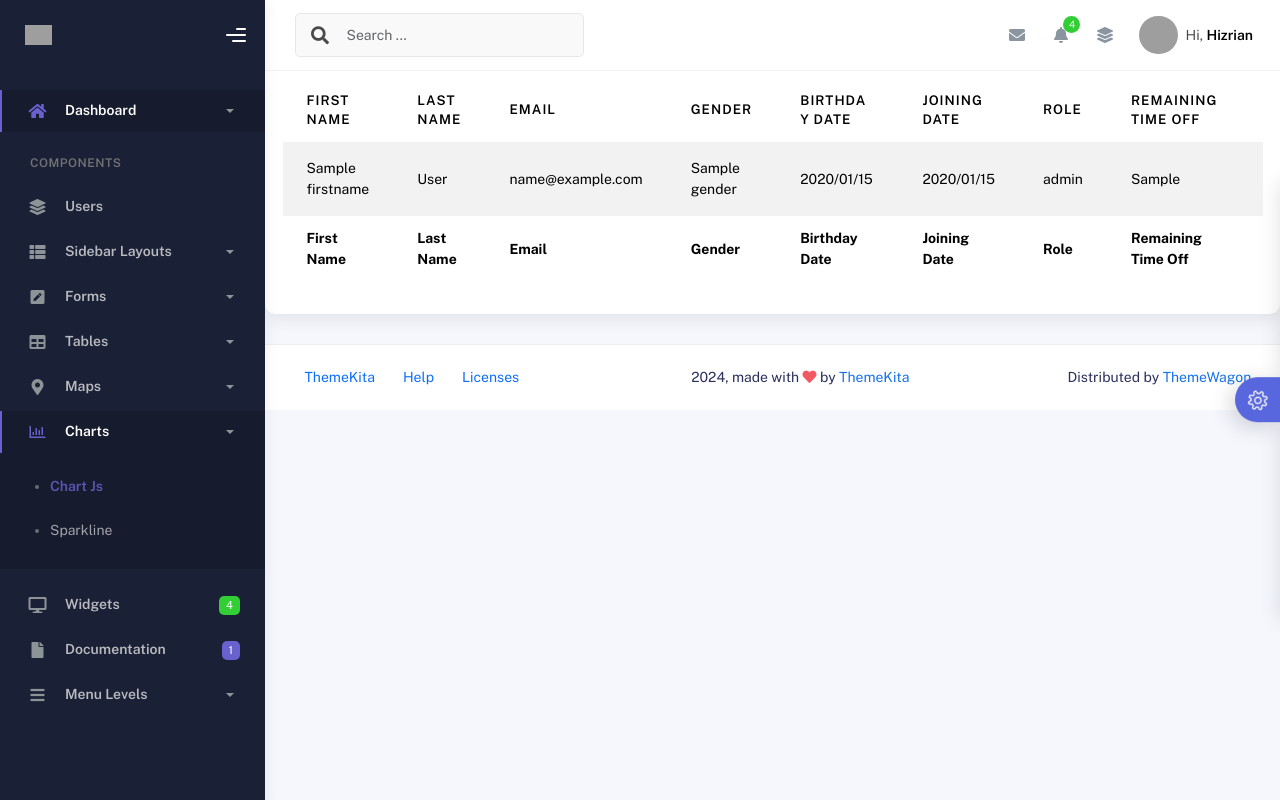
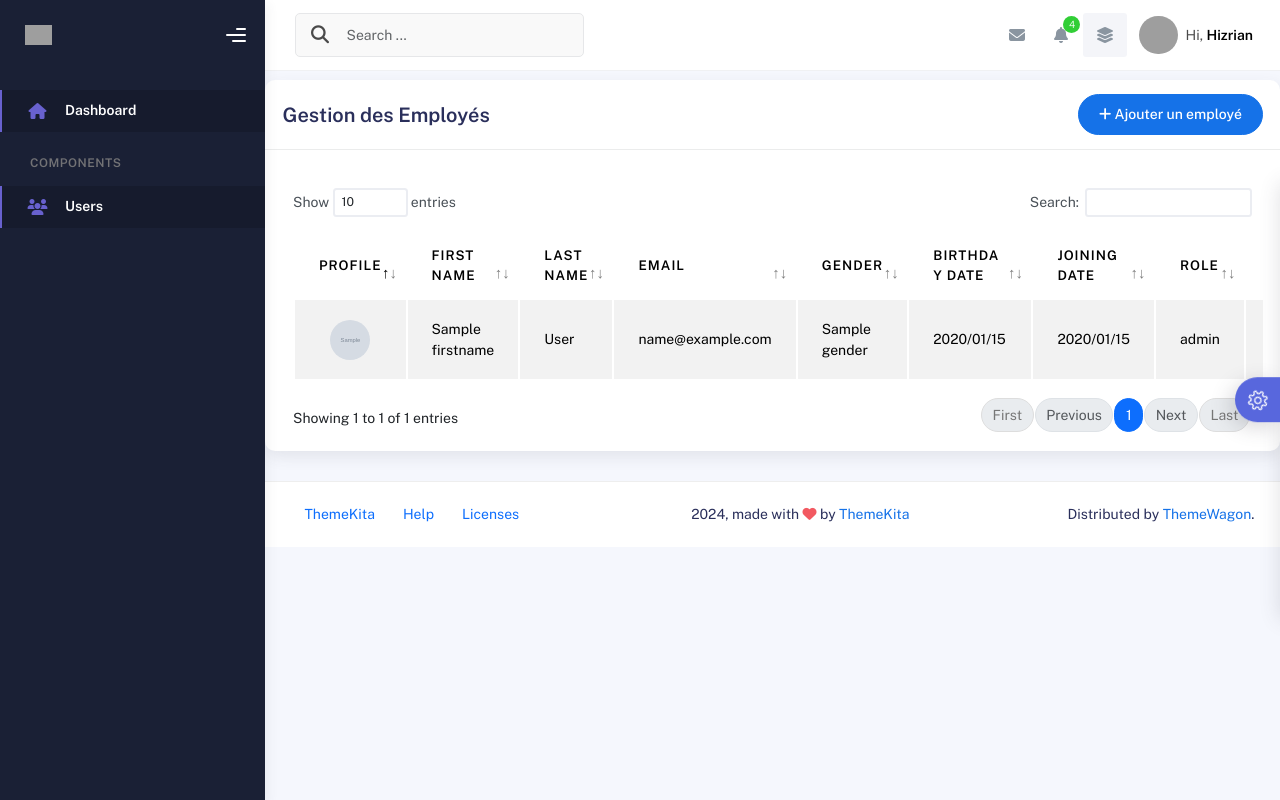
Before and after one commit to maryem444/evolvify-web, a Symfony app: template templates/user/index.html.twig in a window 1280 px wide. Run offline with Twig, Linux system fonts and the light colour scheme; the template is opened without the code that fills it: most values are stand-ins (such as "Sample title", 1, 10 or a date in 2020); grey boxes marked "Sample" are stand-in pictures; some libraries are stand-ins or nearby versions; grey boxes are pictures that could not be loaded.

Commit message:
cleaned list users and sidebar

```diff
--- a/config/services.yaml
+++ b/config/services.yaml
@@ -4,6 +4,7 @@
 # Put parameters here that don't need to change on each machine where the app is deployed
 # https://symfony.com/doc/current/best_practices.html#use-parameters-for-application-configuration
 parameters:
+    profile_photo_base_url: 'http://localhost/evolvify/'
 
 services:
     # default configuration for services in *this* file
--- a/templates/base.html.twig
+++ b/templates/base.html.twig
@@ -29,6 +29,8 @@
         });
     </script>
 
+    <link rel="stylesheet" href="https://cdnjs.cloudflare.com/ajax/libs/font-awesome/6.5.1/css/all.min.css">
+
     <!-- CSS Files -->
     <link rel="stylesheet" href="{{ asset('assets/css/bootstrap.min.css') }}">
     <link rel="stylesheet" href="{{ asset('assets/css/plugins.min.css') }}">
@@ -36,6 +38,7 @@
 
     <!-- CSS Just for demo purpose, don't include it in your project -->
     <link rel="stylesheet" href="{{ asset('assets/css/demo.css') }}">
+
 
     {% block stylesheets %}{% endblock %}
 </head>
@@ -123,5 +126,41 @@
           });
       });
     </script>
+<script>
+    document.addEventListener("DOMContentLoaded", function () {
+    let currentUrl = window.location.pathname;
+    let navItems = document.querySelectorAll(".nav-item a");
+
+    let foundActive = false;
+
+    navItems.forEach(link => {
+        let linkPath = new URL(link.href, window.location.origin).pathname;
+
+        // Remove 'active' from all nav-items
+        link.closest(".nav-item").classList.remove("active");
+
+        if (linkPath === currentUrl) {
+            link.closest(".nav-item").classList.add("active");
+            foundActive = true;
+
+            // Expand the parent dropdown if inside one
+            let parentCollapse = link.closest(".collapse");
+            if (parentCollapse) {
+                parentCollapse.classList.add("show");
+                let parentNavItem = parentCollapse.closest(".nav-item");
+                if (parentNavItem) {
+                    parentNavItem.classList.add("active");
+                }
+            }
+        }
+    });
+
+    // If no link matches, keep "Dashboard" as active
+    if (!foundActive) {
+        document.querySelector(".nav-item.dashboard").classList.add("active");
+    }
+});
+</script>
+
 </body>
 </html>
--- a/templates/includes/sidebar.html.twig
+++ b/templates/includes/sidebar.html.twig
@@ -22,36 +22,29 @@
 		<div class="sidebar-content">
 			<ul class="nav nav-secondary">
 				<li class="nav-item active">
-                    <a data-bs-toggle="collapse" href="#dashboard">
+					<a href="{{ path('app_dashboard') }}">
 						<i class="fas fa-home"></i>
 						<p>Dashboard</p>
-                        <span class="caret"></span>
-                    </a>
-                    <div class="collapse" id="dashboard">
-                        <ul class="nav nav-collapse">
-                            <li>
-                                <a href="{{ path('app_dashboard') }}">
-                                    <span class="sub-item">Dashboard 1</span>
 					</a>
 				</li>
-                        </ul>
-                    </div>
-                </li>
+
 
 				<li class="nav-section">
-                    <span class="sidebar-mini-icon"><i class="fa fa-ellipsis-h"></i></span>
+					<span class="sidebar-mini-icon">
+						<i class="fa fa-ellipsis-h"></i>
+					</span>
 					<h4 class="text-section">Components</h4>
 				</li>
 
 				<li class="nav-item">
 					<a href="{{ path('user_index') }}">
-        <i class="fas fa-layer-group"></i>
+                    <i class="fa-solid fa-users"></i>
 					<p>Users</p>
 					</a>
 				</li>
 
 
-                <li class="nav-item">
+				{# <li class="nav-item">
 					<a data-bs-toggle="collapse" href="#sidebarLayouts">
 						<i class="fas fa-th-list"></i>
 						<p>Sidebar Layouts</p>
@@ -59,13 +52,21 @@
 					</a>
 					<div class="collapse" id="sidebarLayouts">
 						<ul class="nav nav-collapse">
-                            <li><a href="{{ path('app_sidebar_style2') }}"><span class="sub-item">Sidebar Style 2</span></a></li>
-                            <li><a href="{{ path('app_icon_menu') }}"><span class="sub-item">Icon Menu</span></a></li>
+							<li>
+								<a href="{{ path('app_sidebar_style2') }}">
+									<span class="sub-item">Sidebar Style 2</span>
+								</a>
+							</li>
+							<li>
+								<a href="{{ path('app_icon_menu') }}">
+									<span class="sub-item">Icon Menu</span>
+								</a>
+							</li>
 						</ul>
 					</div>
-                </li>
+				</li> #}
 
-                <li class="nav-item">
+				{# <li class="nav-item">
 					<a data-bs-toggle="collapse" href="#forms">
 						<i class="fas fa-pen-square"></i>
 						<p>Forms</p>
@@ -73,12 +74,16 @@
 					</a>
 					<div class="collapse" id="forms">
 						<ul class="nav nav-collapse">
-                            <li><a href="{{ path('app_basicform') }}"><span class="sub-item">Basic Form</span></a></li>
+							<li>
+								<a href="{{ path('app_basicform') }}">
+									<span class="sub-item">Basic Form</span>
+								</a>
+							</li>
 						</ul>
 					</div>
-                </li>
+				</li> #}
 
-                <li class="nav-item">
+				{# <li class="nav-item">
 					<a data-bs-toggle="collapse" href="#tables">
 						<i class="fas fa-table"></i>
 						<p>Tables</p>
@@ -86,13 +91,21 @@
 					</a>
 					<div class="collapse" id="tables">
 						<ul class="nav nav-collapse">
-                            <li><a href="{{ path('app_basictable') }}"><span class="sub-item">Basic Table</span></a></li>
-                            <li><a href="{{ path('app_datatables') }}"><span class="sub-item">Datatables</span></a></li>
+							<li>
+								<a href="{{ path('app_basictable') }}">
+									<span class="sub-item">Basic Table</span>
+								</a>
+							</li>
+							<li>
+								<a href="{{ path('app_datatables') }}">
+									<span class="sub-item">Datatables</span>
+								</a>
+							</li>
 						</ul>
 					</div>
-                </li>
+				</li> #}
 
-                <li class="nav-item">
+				{# <li class="nav-item">
 					<a data-bs-toggle="collapse" href="#maps">
 						<i class="fas fa-map-marker-alt"></i>
 						<p>Maps</p>
@@ -100,13 +113,21 @@
 					</a>
 					<div class="collapse" id="maps">
 						<ul class="nav nav-collapse">
-                            <li><a href="{{ path('app_googlemaps') }}"><span class="sub-item">Google Maps</span></a></li>
-                            <li><a href="{{ path('app_jsvectormap') }}"><span class="sub-item">Jsvectormap</span></a></li>
+							<li>
+								<a href="{{ path('app_googlemaps') }}">
+									<span class="sub-item">Google Maps</span>
+								</a>
+							</li>
+							<li>
+								<a href="{{ path('app_jsvectormap') }}">
+									<span class="sub-item">Jsvectormap</span>
+								</a>
+							</li>
 						</ul>
 					</div>
-                </li>
+				</li> #}
 
-                <li class="nav-item active submenu">
+				{# <li class="nav-item active submenu">
 					<a data-bs-toggle="collapse" href="#charts">
 						<i class="far fa-chart-bar"></i>
 						<p>Charts</p>
@@ -126,25 +147,25 @@
 							</li>
 						</ul>
 					</div>
-                </li>
+				</li> #}
 
-                <li class="nav-item">
+				{# <li class="nav-item">
 					<a href="{{ path('app_widgets') }}">
 						<i class="fas fa-desktop"></i>
 						<p>Widgets</p>
 						<span class="badge badge-success">4</span>
 					</a>
-                </li>
+				</li> #}
 
-                <li class="nav-item">
+				{# <li class="nav-item">
 					<a href="{{ path('app_documentation') }}">
 						<i class="fas fa-file"></i>
 						<p>Documentation</p>
 						<span class="badge badge-secondary">1</span>
 					</a>
-                </li>
+				</li> #}
 
-                <li class="nav-item">
+				{# <li class="nav-item">
 					<a data-bs-toggle="collapse" href="#submenu">
 						<i class="fas fa-bars"></i>
 						<p>Menu Levels</p>
@@ -159,8 +180,16 @@
 								</a>
 								<div class="collapse" id="subnav1">
 									<ul class="nav nav-collapse subnav">
-                                        <li><a href="#"><span class="sub-item">Level 2</span></a></li>
-                                        <li><a href="#"><span class="sub-item">Level 2</span></a></li>
+										<li>
+											<a href="#">
+												<span class="sub-item">Level 2</span>
+											</a>
+										</li>
+										<li>
+											<a href="#">
+												<span class="sub-item">Level 2</span>
+											</a>
+										</li>
 									</ul>
 								</div>
 							</li>
@@ -171,14 +200,22 @@
 								</a>
 								<div class="collapse" id="subnav2">
 									<ul class="nav nav-collapse subnav">
-                                        <li><a href="#"><span class="sub-item">Level 2</span></a></li>
+										<li>
+											<a href="#">
+												<span class="sub-item">Level 2</span>
+											</a>
+										</li>
 									</ul>
 								</div>
 							</li>
-                            <li><a href="#"><span class="sub-item">Level 1</span></a></li>
+							<li>
+								<a href="#">
+									<span class="sub-item">Level 1</span>
+								</a>
+							</li>
 						</ul>
 					</div>
-                </li>
+				</li> #}
 
 			</ul>
 		</div>
--- /dev/null
+++ b/templates/user/addUser.html.twig
@@ -0,0 +1,74 @@
+<div class="modal fade" id="addRowModal" tabindex="-1" role="dialog" aria-hidden="true">
+    <div class="modal-dialog" role="document">
+        <div class="modal-content">
+            <div class="modal-header border-0">
+                <h5 class="modal-title">
+                    <span class="fw-mediumbold">Nouvel</span>
+                    <span class="fw-light"> Employé</span>
+                </h5>
+                <button type="button" class="close" data-dismiss="modal" aria-label="Close">
+                    <span aria-hidden="true">&times;</span>
+                </button>
+            </div>
+            <div class="modal-body">
+                <p class="small">Veuillez remplir tous les champs du formulaire</p>
+                <form id="addEmployeeForm">
+                    <div class="row">
+                        <div class="col-md-6 pe-0">
+                            <div class="form-group form-group-default">
+                                <label>Prénom</label>
+                                <input id="addFirstname" type="text" class="form-control" placeholder="Prénom"/>
+                            </div>
+                        </div>
+                        <div class="col-md-6">
+                            <div class="form-group form-group-default">
+                                <label>Nom</label>
+                                <input id="addLastname" type="text" class="form-control" placeholder="Nom"/>
+                            </div>
+                        </div>
+                    </div>
+                    <div class="row mt-3">
+                        <div class="col-md-6 pe-0">
+                            <div class="form-group form-group-default">
+                                <label>Email</label>
+                                <input id="addEmail" type="email" class="form-control" placeholder="email@exemple.com"/>
+                            </div>
+                        </div>
+                        <div class="col-md-6">
+                            <div class="form-group form-group-default">
+                                <label>Rôle</label>
+                                <select id="addRole" class="form-control">
+                                    <option value="RESPONSABLE">Responsable</option>
+                                    <option value="RH">RH</option>
+                                    <option value="CHEF_PROJET">Chef de projet</option>
+                                    <option value="EMPLOYEE">Employé</option>
+                                </select>
+                            </div>
+                        </div>
+                    </div>
+                    <div class="row mt-3">
+                        <div class="col-md-6 pe-0">
+                            <div class="form-group form-group-default">
+                                <label>Date de naissance</label>
+                                <input id="addBirthdayDate" type="date" class="form-control"/>
+                            </div>
+                        </div>
+                        <div class="col-md-6">
+                            <div class="form-group form-group-default">
+                                <label>Genre</label>
+                                <select id="addGender" class="form-control">
+                                    <option value="HOMME">Homme</option>
+                                    <option value="FEMME">Femme</option>
+                                </select>
+                            </div>
+                        </div>
+                    </div>
+                </form>
+            </div>
+            <div class="modal-footer border-0">
+                <button type="button" id="addRowButton" class="btn btn-primary">Ajouter</button>
+                <button type="button" class="btn btn-danger" data-dismiss="modal">Annuler</button>
+            </div>
+        </div>
+    </div>
+</div>
--- a/templates/user/index.html.twig
+++ b/templates/user/index.html.twig
@@ -1,18 +1,79 @@
 {% extends 'base.html.twig' %}
 
-{% block title %}Users - Gestion RH{% endblock %}
+{% block title %}Users - Gestion RH
+{% endblock %}
+
+{% block stylesheets %}
+	{{ parent() }}
+	<style>
+		.card {
+			margin-top: 80px;
+		}
+		.card-header {
+			position: relative;
+			top: auto;
+		}
+		.table-responsive {
+			margin-top: 20px;
+		}
+		.pagination {
+			margin-top: 20px;
+			justify-content: center;
+		}
+	</style>
+{% endblock %}
+
+{% block javascripts %}
+	{{ parent() }}
+	<script>
+		$(document).ready(function () { // Initialiser DataTables avec pagination
+$('#add-row').DataTable({
+"pagingType": "full_numbers",
+"language": {
+"url": "//cdn.datatables.net/plug-ins/1.10.24/i18n/French.json"
+},
+"pageLength": 10
+});
+
+// Gestion de l'ajout d'un employé
+$('#addRowButton').on('click', function () {
+const firstname = $('#addFirstname').val();
+const lastname = $('#addLastname').val();
+const email = $('#addEmail').val();
+const role = $('#addRole').val();
+
+// Fermer la modal
+$('#addRowModal').modal('hide');
+
+// Réinitialiser le formulaire
+$('#addEmployeeForm')[0].reset();
+});
+});
+	</script>
+{% endblock %}
 
 {% block content %}
 	<div class="col-md-12">
 		<div class="card">
 			<div class="card-header">
-            <h4 class="card-title">Users</h4>
+				<div class="d-flex align-items-center">
+					<h4 class="card-title">Gestion des Employés</h4>
+					<button class="btn btn-primary btn-round ms-auto" data-bs-toggle="modal" data-bs-target="#addRowModal">
+						<i class="fa fa-plus"></i>
+						Ajouter un employé
+					</button>
 				</div>
-        <div class="card-body">
+			</div>
+			<div
+				class="card-body">
+				<!-- Inclusion du modal -->
+				{% include 'user/addUser.html.twig' %}
+
 				<div class="table-responsive">
-                <table id="basic-datatables" class="display table table-striped table-hover">
+					<table id="add-row" class="display table table-striped table-hover">
 						<thead>
 							<tr>
+								<th>Profile</th>
 								<th>First Name</th>
 								<th>Last Name</th>
 								<th>Email</th>
@@ -23,25 +84,19 @@
 								<th>Remaining Time Off</th>
 								<th>Remaining Leave</th>
 								<th>Phone Number</th>
+								<th>Actions</th>
 							</tr>
 						</thead>
-                    <tfoot>
-                        <tr>
-                            <th>First Name</th>
-                            <th>Last Name</th>
-                            <th>Email</th>
-                            <th>Gender</th>
-                            <th>Birthday Date</th>
-                            <th>Joining Date</th>
-                            <th>Role</th>
-                            <th>Remaining Time Off</th>
-                            <th>Remaining Leave</th>
-                            <th>Phone Number</th>
-                        </tr>
-                    </tfoot>
 						<tbody>
 							{% for user in users %}
 								<tr>
+									<td class="text-center">
+										{% if user.profilePhoto %}
+											<img src="{{ user.profilePhoto }}" alt="{{ user.firstname }}'s profile" class="rounded-circle" style="width: 40px; height: 40px; object-fit: cover;">
+										{% else %}
+											<img src="{{ asset('assets/img/profile.png') }}" alt="Default profile" class="rounded-circle" style="width: 40px; height: 40px; object-fit: cover;">
+										{% endif %}
+									</td>
 									<td>{{ user.firstname }}</td>
 									<td>{{ user.lastname }}</td>
 									<td>{{ user.email }}</td>
@@ -52,10 +107,20 @@
 									<td>{{ user.ttRestants is not null ? user.ttRestants : 'N/A' }}</td>
 									<td>{{ user.congeRestant is not null ? user.congeRestant : 'N/A' }}</td>
 									<td>{{ user.numTel ? user.numTel : 'N/A' }}</td>
+									<td>
+										<div class="form-button-action">
+											<button type="button" data-bs-toggle="tooltip" title="Edit" class="btn btn-link btn-primary btn-lg" data-original-title="Edit User" onclick="location.href='{{ path('user_edit', {'id': user.id}) }}'">
+												<i class="fa fa-edit"></i>
+											</button>
+											<button type="button" data-bs-toggle="tooltip" title="Delete" class="btn btn-link btn-danger" data-original-title="Remove" data-bs-toggle="modal" data-bs-target="#deleteModal{{ user.id }}">
+												<i class="fa fa-times"></i>
+											</button>
+										</div>
+									</td>
 								</tr>
 							{% else %}
 								<tr>
-                            <td colspan="10" class="text-center">No users found</td>
+									<td colspan="11" class="text-center">No users found</td>
 								</tr>
 							{% endfor %}
 						</tbody>
```
Also changed, not shown: src/Controller/UserController.php (+38 -1 lines), src/Entity/User.php (+58 -203 lines), public/assets/img/profile.png (added). Lines whose indentation alone changed are shown as unchanged.
